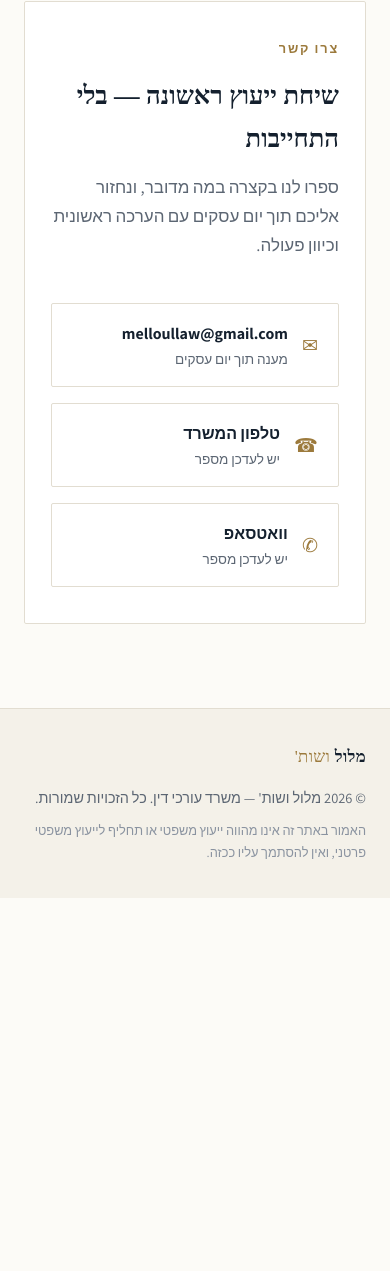
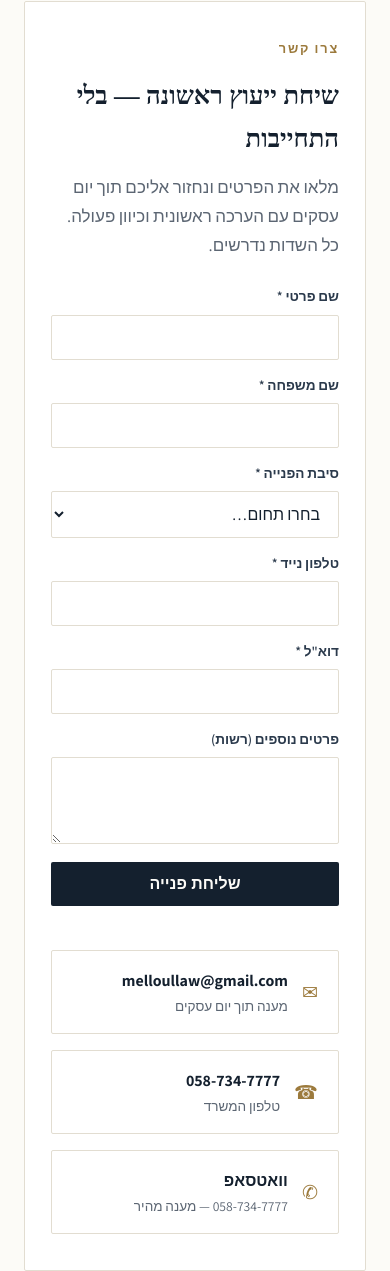
Before and after one commit to melloullaw-sys/melloul-law, a plain HTML site: page index.html in a window 390 px wide. Shown: the part 5791-7062 px from the top of the page. Before the commit the page ends 6689 px from the top, so only its background shows below. Drawn offline with Linux system fonts and the light colour scheme; a web font is replaced by a local one.

Commit message:
Add contact form (required fields) and update phone/WhatsApp

```diff
--- a/index.html
+++ b/index.html
@@ -153,6 +153,22 @@ h2.sec-title{font-family:'Frank Ruhl Libre',serif;font-weight:700;font-size:clam
 .method b{font-size:1rem}
 .method small{display:block;color:var(--gray);font-size:.85rem}
 @media(max-width:820px){.contact-box{grid-template-columns:1fr;padding:36px 26px}}
+
+/* ---- Lead form ---- */
+.lead-form{margin-top:26px;display:flex;flex-direction:column;gap:14px}
+.ff-row{display:grid;grid-template-columns:1fr 1fr;gap:14px}
+.ff{display:flex;flex-direction:column;gap:6px}
+.ff span{font-size:.85rem;font-weight:600;color:var(--ink-soft)}
+.ff input,.ff select,.ff textarea{
+  font-family:'Assistant',sans-serif;font-size:1rem;color:var(--ink);
+  border:1px solid var(--line);border-radius:2px;padding:11px 14px;background:#fff;width:100%;
+  transition:border-color .2s;
+}
+.ff input:focus,.ff select:focus,.ff textarea:focus{outline:none;border-color:var(--brass)}
+.ff input.invalid,.ff select.invalid{border-color:#B4432F}
+.ff-submit{border:none;cursor:pointer;margin-top:4px;width:100%}
+.ff-err{color:#B4432F;font-size:.88rem}
+@media(max-width:520px){.ff-row{grid-template-columns:1fr}}
 
 /* ---- Footer ---- */
 footer{border-top:1px solid var(--line);padding:34px 0;background:var(--paper-deep)}
@@ -323,20 +339,44 @@ a:focus-visible,button:focus-visible{outline:2px solid var(--brass);outline-offs
         <div>
           <div class="sec-label">צרו קשר</div>
           <h2>שיחת ייעוץ ראשונה — בלי התחייבות</h2>
-          <p>ספרו לנו בקצרה במה מדובר, ונחזור אליכם תוך יום עסקים עם הערכה ראשונית וכיוון פעולה.</p>
+          <p>מלאו את הפרטים ונחזור אליכם תוך יום עסקים עם הערכה ראשונית וכיוון פעולה. כל השדות נדרשים.</p>
+          <div class="lead-form">
+            <div class="ff-row">
+              <label class="ff"><span>שם פרטי *</span><input type="text" id="f-first" autocomplete="given-name" required></label>
+              <label class="ff"><span>שם משפחה *</span><input type="text" id="f-last" autocomplete="family-name" required></label>
+            </div>
+            <label class="ff"><span>סיבת הפנייה *</span>
+              <select id="f-reason" required>
+                <option value="" selected disabled>בחרו תחום…</option>
+                <option>נדל"ן ומקרקעין</option>
+                <option>קניין רוחני</option>
+                <option>דיני חוזים</option>
+                <option>דיני עבודה</option>
+                <option>דיני ירושה ועיזבונות</option>
+                <option>אחר</option>
+              </select>
+            </label>
+            <div class="ff-row">
+              <label class="ff"><span>טלפון נייד *</span><input type="tel" id="f-phone" inputmode="tel" autocomplete="tel" required></label>
+              <label class="ff"><span>דוא"ל *</span><input type="email" id="f-email" autocomplete="email" required></label>
+            </div>
+            <label class="ff"><span>פרטים נוספים (רשות)</span><textarea id="f-msg" rows="3"></textarea></label>
+            <button type="button" class="btn btn-primary ff-submit" onclick="sendLead()">שליחת פנייה</button>
+            <p class="ff-err" id="f-err" hidden>נא למלא את כל שדות החובה (שם פרטי, שם משפחה, סיבת פנייה, נייד ודוא"ל תקין).</p>
+          </div>
         </div>
         <div class="contact-methods">
           <a class="method" href="mailto:melloullaw@gmail.com">
             <span class="m-icon">✉</span>
             <span><b>melloullaw@gmail.com</b><small>מענה תוך יום עסקים</small></span>
           </a>
-          <a class="method" href="tel:+972-0-0000000">
+          <a class="method" href="tel:+972587347777">
             <span class="m-icon">☎</span>
-            <span><b>טלפון המשרד</b><small>יש לעדכן מספר</small></span>
+            <span><b>058-734-7777</b><small>טלפון המשרד</small></span>
           </a>
-          <a class="method" href="https://wa.me/972000000000">
+          <a class="method" href="https://wa.me/972587347777">
             <span class="m-icon">✆</span>
-            <span><b>וואטסאפ</b><small>יש לעדכן מספר</small></span>
+            <span><b>וואטסאפ</b><small>058-734-7777 — מענה מהיר</small></span>
           </a>
         </div>
       </div>
@@ -356,6 +396,30 @@ a:focus-visible,button:focus-visible{outline:2px solid var(--brass);outline-offs
 </footer>
 
 <script>
+function sendLead(){
+  const g=id=>document.getElementById(id);
+  const fields=[g('f-first'),g('f-last'),g('f-reason'),g('f-phone'),g('f-email')];
+  let ok=true;
+  fields.forEach(f=>{
+    const bad=!f.value||!f.value.trim();
+    f.classList.toggle('invalid',bad);
+    if(bad)ok=false;
+  });
+  const email=g('f-email');
+  if(email.value&&!/^[^\s@]+@[^\s@]+\.[^\s@]+$/.test(email.value)){email.classList.add('invalid');ok=false}
+  const phone=g('f-phone');
+  if(phone.value&&phone.value.replace(/\D/g,'').length<9){phone.classList.add('invalid');ok=false}
+  g('f-err').hidden=ok;
+  if(!ok)return;
+  const subject='פנייה חדשה מהאתר — '+g('f-reason').value;
+  const body='שם פרטי: '+g('f-first').value.trim()
+    +'\nשם משפחה: '+g('f-last').value.trim()
+    +'\nסיבת הפנייה: '+g('f-reason').value
+    +'\nטלפון נייד: '+g('f-phone').value.trim()
+    +'\nדוא"ל: '+g('f-email').value.trim()
+    +(g('f-msg').value.trim()?('\n\nפרטים נוספים:\n'+g('f-msg').value.trim()):'');
+  window.location.href='mailto:melloullaw@gmail.com?subject='+encodeURIComponent(subject)+'&body='+encodeURIComponent(body);
+}
 const io=new IntersectionObserver(es=>{es.forEach(e=>{if(e.isIntersecting){e.target.classList.add('in');io.unobserve(e.target)}})},{threshold:.12});
 document.querySelectorAll('.reveal').forEach(el=>io.observe(el));
 </script>
```
